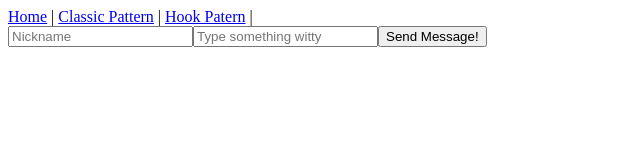
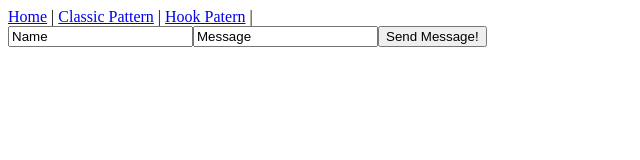
Before and after one commit to DetectiveAzul/basic-hook-example, a React (Create React App) app: page /classic in a window 1280 px wide. Shown: the top 160 px of the page, without its empty margins (0-640 px from the left). Built offline with nearby package versions, Linux system fonts and the light colour scheme.

Commit message:
Adding use of useEffect()

```diff
--- a/src/basic-pattern/ChatContainer.js
+++ b/src/basic-pattern/ChatContainer.js
@@ -12,6 +12,24 @@ class ChatContainer extends Component {
         this.nameKeyUp = this.nameKeyUp.bind(this);
         this.messageKeyUp = this.messageKeyUp.bind(this);
         this.addMessage = this.addMessage.bind(this);
+    }
+
+    componentDidMount() {
+        document.title = this.state.messageField;
+    }
+
+    componentDidUpdate(prevProps, prevState) {
+        //This changes after every update (keyUp events)
+        document.title = this.state.messageField;
+
+        //This will happen only after changing the CHAT state variable
+        if (prevState.chat.length !== this.state.chat.length) {
+            console.log('CHAT variable has changed!');
+          }
+    }
+
+    componentWillUnmount() {
+        console.log('Unmounting CLASSIC CHAT!');
     }
 
     nameKeyUp(event) {
@@ -46,12 +64,14 @@ class ChatContainer extends Component {
                         type="text"
                         name="name"
                         placeholder="Nickname"
+                        defaultValue={this.state.nameField}
                         onChange={this.nameKeyUp}
                     />
                     <input
                         type="text"
                         name="message"
                         placeholder="Type something witty"
+                        defaultValue={this.state.messageField}
                         onChange={this.messageKeyUp}
                     />
                     <button onClick={this.addMessage}>Send Message!</button>
--- a/src/hook-pattern/ChatContainer.js
+++ b/src/hook-pattern/ChatContainer.js
@@ -1,9 +1,9 @@
 import React from 'react';
-import { useState } from 'react';
+import { useState, useEffect } from 'react';
 
 const HookChatContainer = () => {
-  const [nameField, setNameField] = useState('');
-  const [messageField, setMessageField] = useState('');
+  const [nameField, setNameField] = useState('Name');
+  const [messageField, setMessageField] = useState('Message');
   const [chat, setChat] = useState([]);
 
   const renderMessage = () => {
@@ -16,6 +16,18 @@ const HookChatContainer = () => {
       setChat([...chat, message]);
   };
 
+  useEffect(() => {
+      document.title = messageField;
+
+      return function goodBye() {
+          console.log('Unmounting HOOK CHAT');
+      };
+  });
+
+  useEffect(() => {
+      console.log('CHAT variable has changed!');
+  }, [chat]);
+
   return (
     <div className="chat-container">
       <div className="form">
@@ -23,6 +35,7 @@ const HookChatContainer = () => {
           type="text"
           name="name"
           placeholder="Nickname"
+          defaultValue = { nameField }
           onChange={event => {
             setNameField(event.target.value);
           }}
@@ -31,6 +44,7 @@ const HookChatContainer = () => {
           type="text"
           name="message"
           placeholder="Type something witty"
+          defaultValue = { messageField }
           onChange={event => {
             setMessageField(event.target.value);
           }}
```
